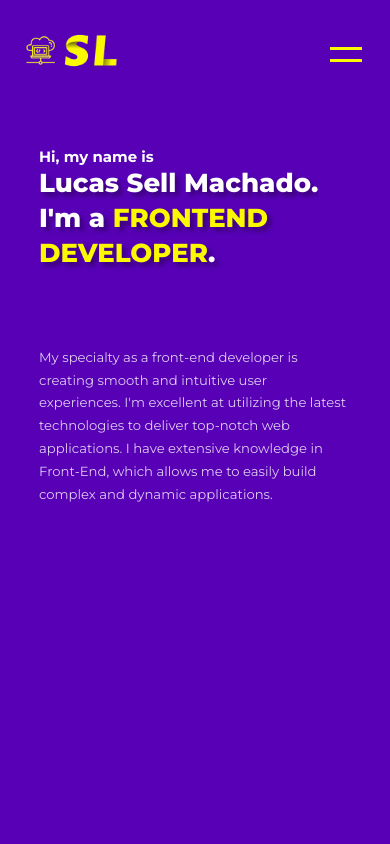
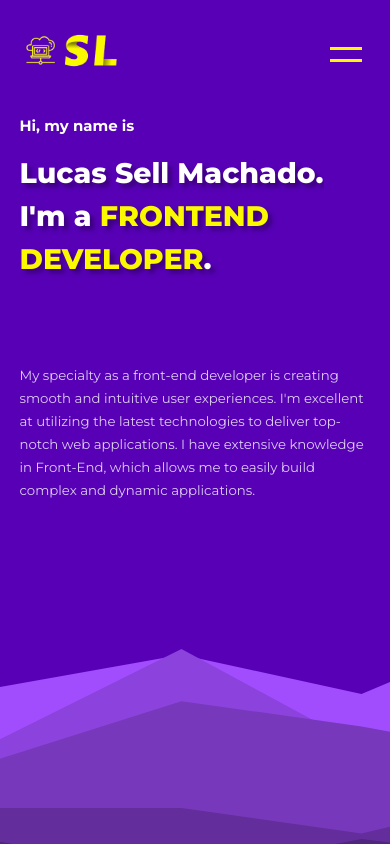
Before and after one commit to Sellucas/portfolio, a Next.js app: page / in a window 390 px wide. Shown: the top 844 px of the page. Built offline with nearby package versions, Linux system fonts and the light colour scheme.

Commit message:
style: fix background images and responsiveness

```diff
--- a/src/components/About/About.module.scss
+++ b/src/components/About/About.module.scss
@@ -10,7 +10,6 @@
 
 .sectionTitle {
   padding-top: 5%;
-  padding-bottom: 1rem;
   text-align: center;
 
   h3 {
@@ -68,8 +67,8 @@
       font-weight: 500;
 
       @media screen and (max-width: 768px) {
-        padding-bottom: 2rem;
-        line-height: 2rem;
+        padding-bottom: 1.8rem;
+        line-height: 1.8rem;
       }
     }
 
@@ -87,10 +86,6 @@
     margin-left: 0px;
     text-align: center;
     padding-bottom: 3rem;
-  }
-
-  div {
-    padding-top: 0;
   }
 
   button {
--- a/src/components/Contact/Contact.module.scss
+++ b/src/components/Contact/Contact.module.scss
@@ -1,5 +1,5 @@
 .page {
-  height: 100vh;
+  height: 100%;
   width: 100%;
   max-width: 80rem;
   margin: auto;
--- a/src/components/Hero/Hero.module.scss
+++ b/src/components/Hero/Hero.module.scss
@@ -1,9 +1,10 @@
 .page {
   height: 100vh;
   width: 100%;
-  max-width: 100rem;
-  margin: auto;
-  padding: 10%;
+  position: relative;
+  background-image: url(../../../public/hero-bg.svg);
+  background-repeat: no-repeat;
+  background-size: cover;
 
   @media screen and (max-width: 768px) {
     height: 100vh;
@@ -11,18 +12,22 @@
 }
 
 .container {
-  padding-top: 10%;
   margin: auto;
+  max-width: 105rem;
+  margin: auto;
+  padding: 10% 5% 10% 5%;
+  position: relative;
 
   h2 {
     font-size: clamp(0.9rem, 0.7429rem + 0.7857vw, 2rem);
+    padding-bottom: clamp(1rem, 0.7143rem + 1.4286vw, 3rem);
   }
 
   h1 {
-    font-size: clamp(1.5rem, 0.9286rem + 2.8571vw, 5.5rem);
-    padding-bottom: 3.1rem;
+    font-size: clamp(1.65rem, 1.1rem + 2.75vw, 5.5rem);
+    padding-bottom: 3.5rem;
     font-weight: 800;
-    line-height: clamp(2rem, 1.1429rem + 4.2857vw, 8rem);
+    line-height: clamp(2.5rem, 1.7143rem + 3.9286vw, 8rem);
     text-shadow: 4px 4px 4px #3b017a;
 
     span {
@@ -32,10 +37,27 @@
 }
 
 .description {
-  font-size: clamp(0.8rem, 0.6857rem + 0.5714vw, 1.6rem);
+  font-size: clamp(0.8rem, 0.6571rem + 0.7143vw, 1.8rem);
   color: rgba(255, 255, 255, 0.8);
-  max-width: 40rem;
+  max-width: 45rem;
   font-weight: 400;
-  line-height: clamp(1.4rem, 1.2857rem + 0.5714vw, 2.2rem);
+  line-height: clamp(1.4rem, 1.2571rem + 0.7143vw, 2.4rem);
   margin-top: 8%;
 }
+
+.shaperOne {
+  position: absolute;
+  top: 60%;
+  transform: translateY(-50%);
+  // transform: translateX(-50%);
+  width: 20%;
+}
+
+.shaperTwo {
+  position: absolute;
+  top: 60%;
+  transform: translateY(-50%);
+  // transform: translateX(-50%);
+  width: 50%;
+  right: 0;
+}
--- a/src/components/Layout/Layout.tsx
+++ b/src/components/Layout/Layout.tsx
@@ -14,8 +14,9 @@ const Layout = (props: any) => {
       </Head>
 
       <Header />
+
       <main style={{ background: "#5700B6" }}>{props.children}</main>
-      <Footer/>
+      <Footer />
     </>
   );
 };
--- a/src/components/common/Footer/Footer.module.scss
+++ b/src/components/common/Footer/Footer.module.scss
@@ -1,3 +1,9 @@
+.footer {
+  background-image: url(../../../../public/footer-bg.svg);
+  background-repeat: no-repeat;
+  background-size: cover;
+}
+
 .page {
   height: 100vh;
   width: 100%;
--- a/src/components/common/Footer/Footer.tsx
+++ b/src/components/common/Footer/Footer.tsx
@@ -4,14 +4,14 @@ import {
   AiOutlineGithub,
   AiFillLinkedin,
   AiOutlineTwitter,
-  AiOutlineInstagram,
+  AiOutlineWhatsApp,
 } from "react-icons/ai";
 import { BsSpotify } from "react-icons/bs";
 import { IconContext } from "react-icons";
 
 const Footer = () => {
   return (
-    <footer style={{ backgroundColor: "#5E21CD" }}>
+    <footer className={scss.footer}>
       <div className={scss.page}>
         <div className={scss.sectionTitle}>
           <h3>
@@ -42,8 +42,8 @@ const Footer = () => {
                 </a>
               </li>
               <li>
-                <a href="" target="_blank">
-                  <AiOutlineInstagram />
+                <a href="https://wa.me/5548998600628" target="_blank">
+                  <AiOutlineWhatsApp />
                 </a>
               </li>
               <li>
--- a/src/components/common/Header/Header.module.scss
+++ b/src/components/common/Header/Header.module.scss
@@ -7,6 +7,7 @@
   padding-top: 60px;
   font-size: clamp(0.9rem, 0.8571rem + 0.2143vw, 1.2rem);
   letter-spacing: 3px;
+  z-index: 3;
 
   @media screen and (max-width: 1024px) {
     padding: 0 20px;
--- a/src/components/common/Header/Header.tsx
+++ b/src/components/common/Header/Header.tsx
@@ -5,7 +5,7 @@ import {
   AiOutlineGithub,
   AiFillLinkedin,
   AiOutlineTwitter,
-  AiOutlineInstagram,
+  AiOutlineWhatsApp,
 } from "react-icons/ai";
 import { BsSpotify } from "react-icons/bs";
 
@@ -13,7 +13,7 @@ const Header = () => {
   const [isOpen, setOpen] = useState(false);
 
   return (
-    <div className={scss.header}>
+    <nav className={scss.header}>
       <div>
         <a href="/">
           <img src="logo-yellow.png" alt="Sellucas" className={scss.img} />
@@ -74,8 +74,8 @@ const Header = () => {
                 </a>
               </li>
               <li>
-                <a href="" target="_blank">
-                  <AiOutlineInstagram size={40} />
+                <a href="https://wa.me/5548998600628" target="_blank">
+                  <AiOutlineWhatsApp size={40} />
                 </a>
               </li>
               <li>
@@ -90,7 +90,7 @@ const Header = () => {
           </div>
         )}
       </div>
-    </div>
+    </nav>
   );
 };
 
```
Also changed, not shown: public/footer-bg.svg (added), public/hero-bg.svg (added).
